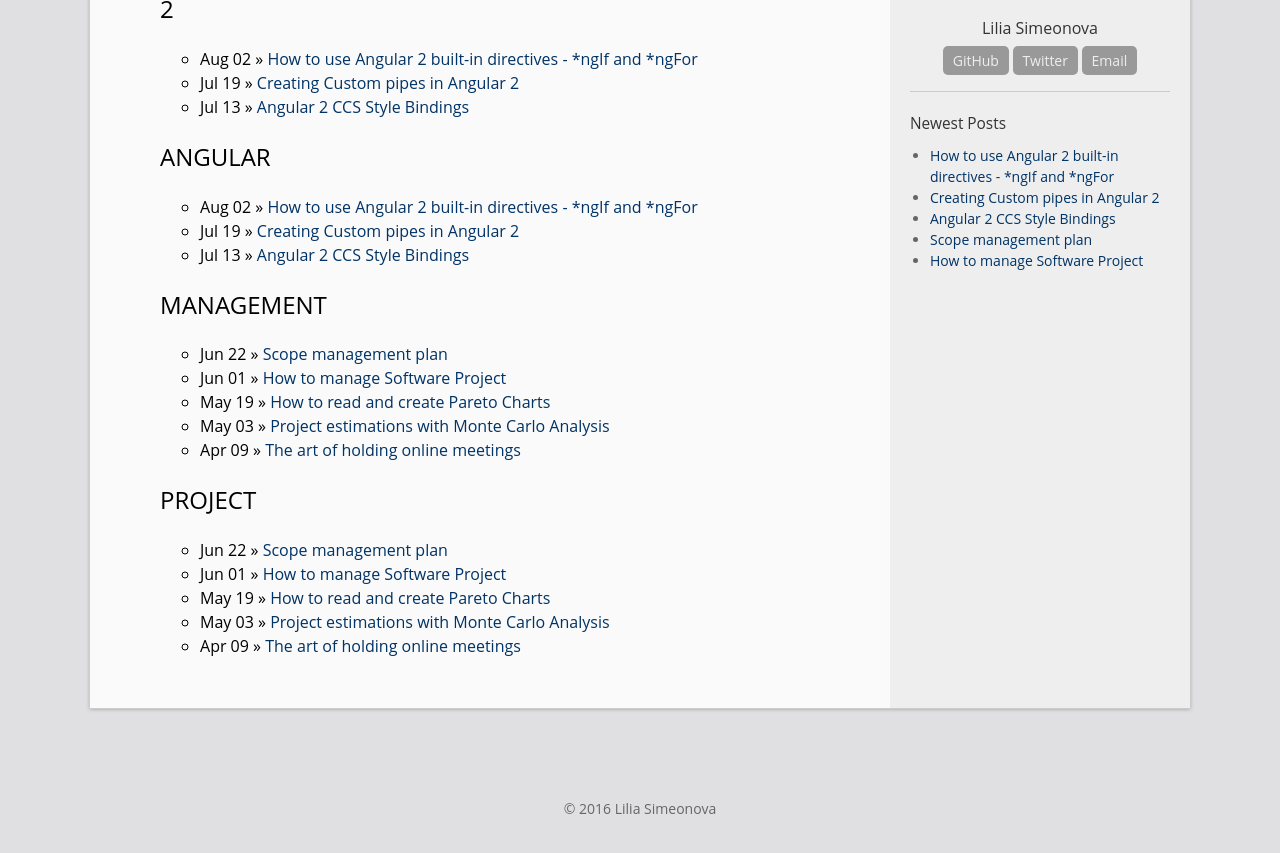
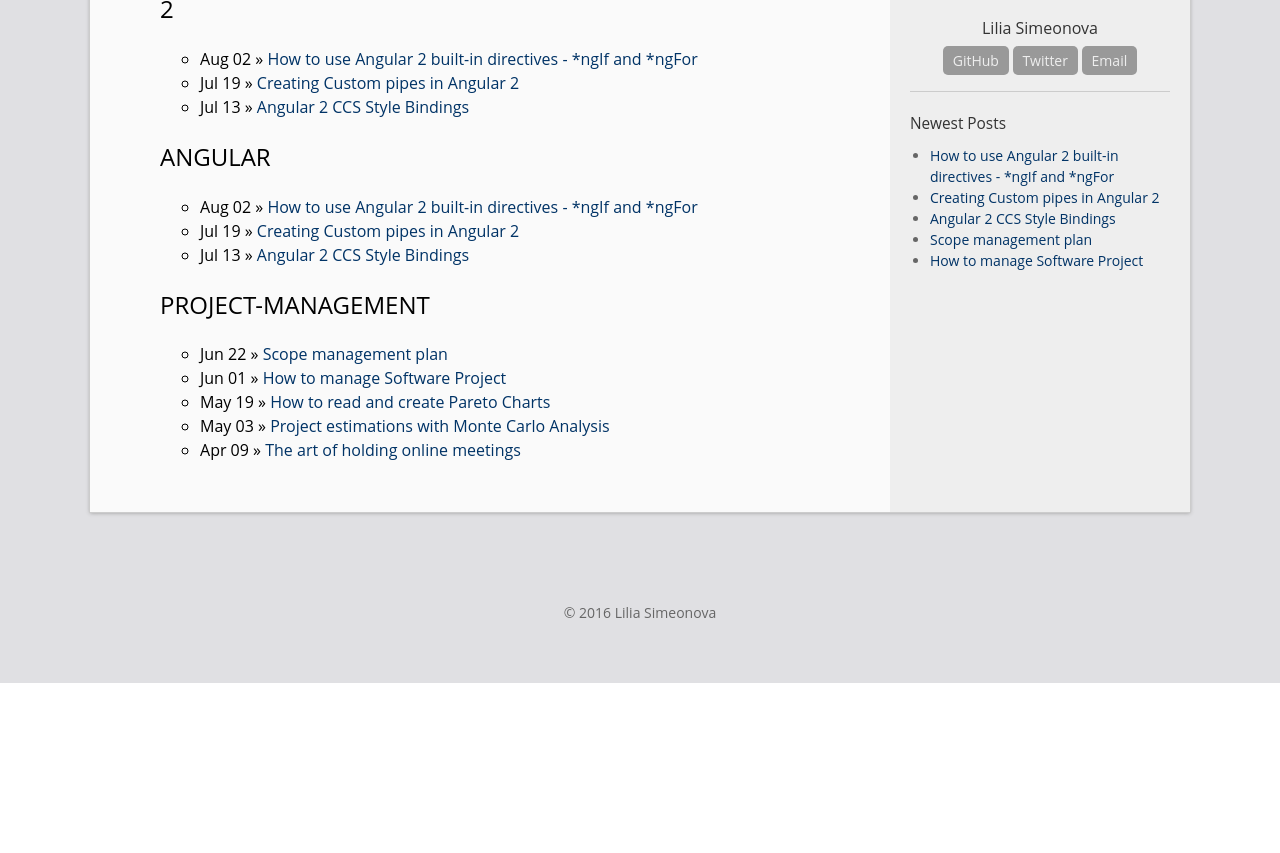
Before and after one commit to lilia-simeonova/thelillysblog, a Jekyll site: the page built from category.html, in a window 1280 px wide, cut to the strip 261-1140 px from the top of the page. Shown: the top 853 px of the strip. Built offline with Jekyll 4.4.1, drawn with Linux system fonts in a browser that asks for light colours; after the commit the page ends 944 px from its top, so only the background shows below that.

Commit message:
category

```diff
--- a/_posts/2016-04-09-online-meetings.markdown
+++ b/_posts/2016-04-09-online-meetings.markdown
@@ -2,7 +2,7 @@
 layout: post
 title:  "The art of holding online meetings"
 date:   2016-04-09 09:00:13
-categories: project management
+categories: project-management
 ---
 
 
--- a/_posts/2016-05-03-project-estimations-with-monte-carlo-analysis.markdown
+++ b/_posts/2016-05-03-project-estimations-with-monte-carlo-analysis.markdown
@@ -2,7 +2,7 @@
 layout: post
 title:  "Project estimations with Monte Carlo Analysis"
 date:   2016-05-03 09:00:13
-categories: project management
+categories: project-management
 ---
 
 The estimation process in project management is quite an important activity because many decisions depend on its precise completion. It is quite challenging considering all the different factors impacting the project's execution. That is why there are various techniques which can help us create our estimations.
--- a/_posts/2016-05-19-how-to-read-and-create-pareto-charts.markdown
+++ b/_posts/2016-05-19-how-to-read-and-create-pareto-charts.markdown
@@ -2,7 +2,7 @@
 layout: post
 title:  "How to read and create Pareto Charts"
 date:   2016-05-19 09:00:13
-categories: project management
+categories: project-management
 ---
 
 ## Pareto Principle
--- a/_posts/2016-06-01-how-to-manage-software-project.markdown
+++ b/_posts/2016-06-01-how-to-manage-software-project.markdown
@@ -2,7 +2,7 @@
 layout: post
 title:  "How to manage Software Project"
 date:   2016-06-01 09:00:13
-categories: project management
+categories: project-management
 ---
 
 Starting a project from scratch could be very overwhelming. Especially if you are beginner in the project management and  you are not sure from where to start or how to connect all the pieces.
--- a/_posts/2016-06-22-scope-management-plan.markdown
+++ b/_posts/2016-06-22-scope-management-plan.markdown
@@ -2,7 +2,7 @@
 layout: post
 title:  "Scope management plan"
 date:   2016-06-22 09:00:13
-categories: project management
+categories: project-management
 ---
 
 
--- a/_posts/2016-07-13-angular-2-ccs-style-bindings.markdown
+++ b/_posts/2016-07-13-angular-2-ccs-style-bindings.markdown
@@ -2,7 +2,7 @@
 layout: post
 title:  "Angular 2 CCS Style Bindings"
 date:   2016-07-13 09:00:13
-categories: Angular 2
+categories: 'Angular 2'
 ---
 
 
```
